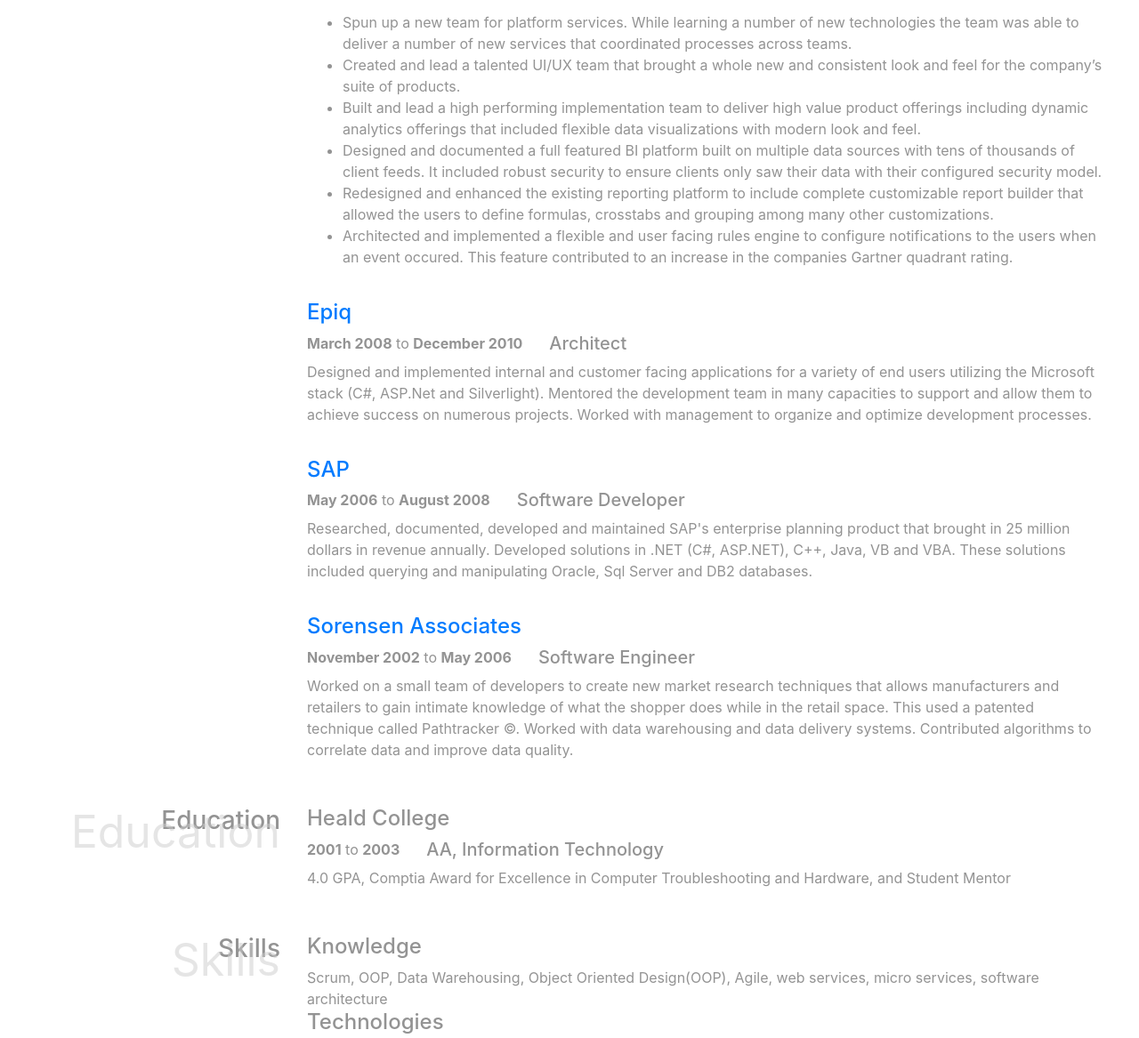
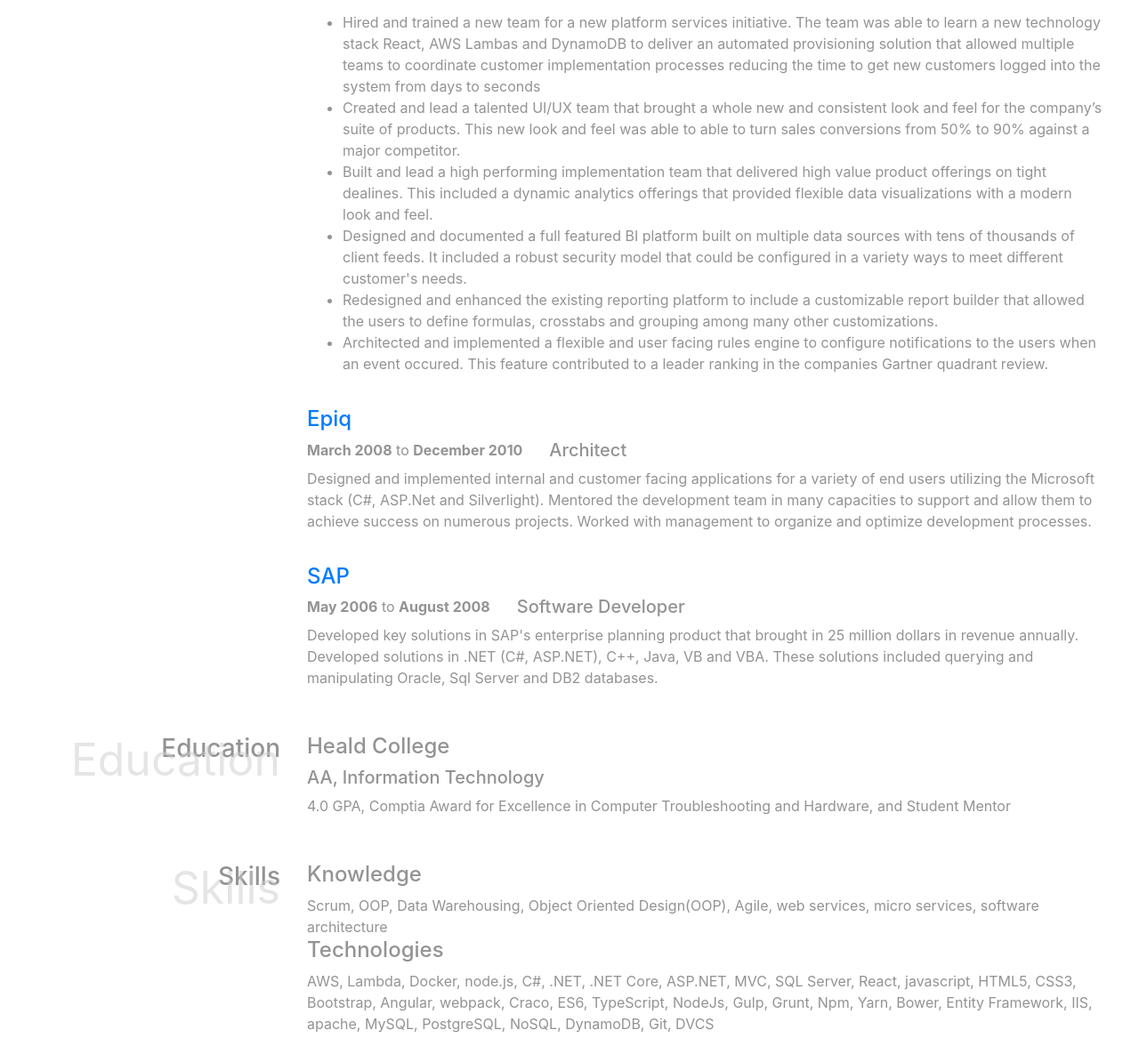
Before and after one commit to kodenine/kodenine.github.io, a website: page index.html in a window 1280 px wide. Shown: the part 699-1866 px from the top of the page at 89% size. Drawn offline with nearby package versions, Linux system fonts and the light colour scheme.

Commit message:
Update index.html
Updated language to be more action focused and less passive.

```diff
--- a/index.html
+++ b/index.html
@@ -64,12 +64,12 @@
             <h5>Team Lead/Architect</h5>
             <p>Lead new technology initiatives including web services, a workflow engine, a multi-product business intelligence analytics platform. I also lead multiple teams that delivered numerous high value product offerings including a UI/UX overhaul and spun up a new team on AWS and React while delivering a platform service for coordinating client provisionment.</p>
               <ul>
-                <li>Spun up a new team for platform services. While learning a number of new technologies the team was able to deliver a number of new services that coordinated processes across teams.</li>
-                <li>Created and lead a talented UI/UX team that brought a whole new and consistent look and feel for the company’s suite of products.</li>
-                <li>Built and lead a high performing implementation team to deliver high value product offerings including dynamic analytics offerings that included flexible data visualizations with modern look and feel.</li>
-                <li>Designed and documented a full featured BI platform built on multiple data sources with tens of thousands of client feeds. It included robust security to ensure clients only saw their data with their configured security model.</li>
-                <li>Redesigned and enhanced the existing reporting platform to include complete customizable report builder that allowed the users to define formulas, crosstabs and grouping among many other customizations.</li>
-                <li>Architected and implemented a flexible and user facing rules engine to configure notifications to the users when an event occured. This feature contributed to an increase in the companies Gartner quadrant rating.</li>
+                <li>Hired and trained a new team for a new platform services initiative. The team was able to learn a new technology stack React, AWS Lambas and DynamoDB to deliver an automated provisioning solution that allowed multiple teams to coordinate customer implementation processes reducing the time to get new customers logged into the system from days to seconds</li>
+                <li>Created and lead a talented UI/UX team that brought a whole new and consistent look and feel for the company’s suite of products. This new look and feel was able to able to turn sales conversions from 50% to 90% against a major competitor.</li>
+                <li>Built and lead a high performing implementation team that delivered high value product offerings on tight dealines. This included a dynamic analytics offerings that provided flexible data visualizations with a modern look and feel.</li>
+                <li>Designed and documented a full featured BI platform built on multiple data sources with tens of thousands of client feeds. It included a robust security model that could be configured in a variety ways to meet different customer's needs.</li>
+                <li>Redesigned and enhanced the existing reporting platform to include a customizable report builder that allowed the users to define formulas, crosstabs and grouping among many other customizations.</li>
+                <li>Architected and implemented a flexible and user facing rules engine to configure notifications to the users when an event occured. This feature contributed to a leader ranking in the companies Gartner quadrant review.</li>
               </ul>
             <div class="seperator"></div>
             <h4><a href="https://www.epiqglobal.com">Epiq</a></h4>
@@ -81,13 +81,7 @@
             <h4><a href="https://www.sap.com">SAP</a></h4>
             <div class="float-left exp-timeline"><b>May 2006</b> to <b>August 2008</b></div>
             <h5>Software Developer</h5>
-            <p>Researched, documented, developed and maintained SAP's enterprise planning product that brought in 25 million dollars in revenue annually. Developed solutions in .NET (C#, ASP.NET), C++, Java, VB and VBA. These solutions included querying and manipulating Oracle, Sql Server and DB2 databases.</p>
-
-            <div class="seperator"></div>
-            <h4><a href="http://www.shopperscientist.com/resources/sorensen-associates/index.html">Sorensen Associates</a></h4>
-            <div class="float-left exp-timeline"><b>November 2002</b> to <b>May 2006</b></div>
-            <h5>Software Engineer</h5>
-            <p>Worked on a small team of developers to create new market research techniques that allows manufacturers and retailers to gain intimate knowledge of what the shopper does while in the retail space. This used a patented technique called Pathtracker ©. Worked with data warehousing and data delivery systems. Contributed algorithms to correlate data and improve data quality.</p>
+            <p>Developed key solutions in SAP's enterprise planning product that brought in 25 million dollars in revenue annually. Developed solutions in .NET (C#, ASP.NET), C++, Java, VB and VBA. These solutions included querying and manipulating Oracle, Sql Server and DB2 databases.</p>
           </div>
         </div>
       </div>
@@ -99,7 +93,6 @@
         <div class="col content">
           <div class="education">
             <h4>Heald College</h4>
-            <div class="float-left exp-timeline"><b>2001</b> to <b>2003</b></div>
             <h5>AA, Information Technology</h5>
             <p>4.0 GPA, Comptia Award for Excellence in Computer Troubleshooting and Hardware, and Student Mentor</p>
           </div>
@@ -115,7 +108,7 @@
             <h4>Knowledge</h4>
             <span class="csl">Scrum, OOP, Data Warehousing, Object Oriented Design(OOP), Agile, web services, micro services, software architecture</span>
             <h4>Technologies</h4>
-            <span class="csl">javascript, HTML5, CSS3, Bootstrap, AWS, Docker, C#, .NET, ASP.NET, MVC, SQL Server, React, Angular, webpack, ES6, TypeScript, NodeJs, Gulp, Grunt, Npm, Yarn, Bower, Entity Framework, IIS, apache, MySQL, PostgreSQL, MS-SSAS, OLAP</span>
+            <span class="csl">AWS, Lambda, Docker, node.js, C#, .NET, .NET Core, ASP.NET, MVC, SQL Server, React, javascript, HTML5, CSS3, Bootstrap, Angular, webpack, Craco, ES6, TypeScript, NodeJs, Gulp, Grunt, Npm, Yarn, Bower, Entity Framework, IIS, apache, MySQL, PostgreSQL, NoSQL, DynamoDB, Git, DVCS</span>
           </div>
         </div>
       </div>
```
